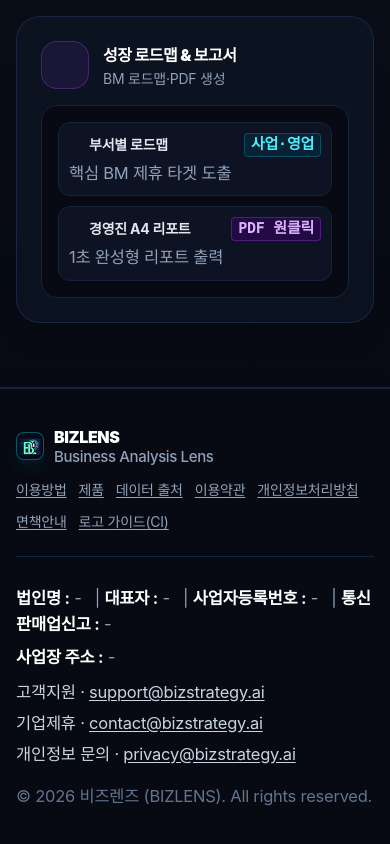
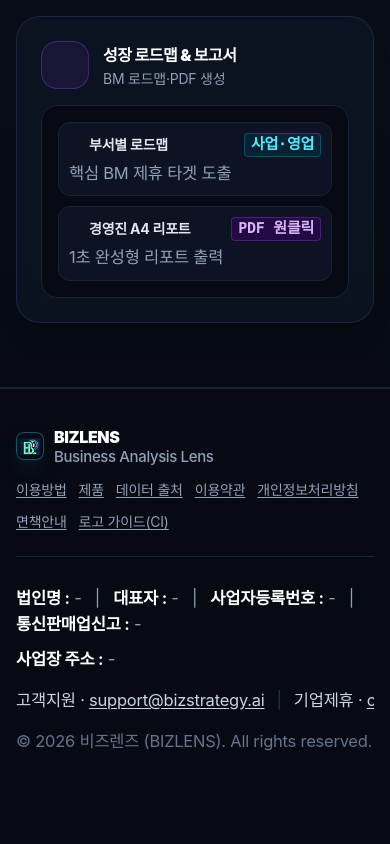
Before and after one commit to jamannim/benchmarking-dashboard, a React (Vite) app: page / in a window 390 px wide. Shown: the part 2866-3710 px from the top of the page. After the commit the page ends 3661 px from the top, so only its background shows below. Built offline with nearby package versions, Linux system fonts and the light colour scheme; no server answers; some icons are missing; a web font is replaced by a local one.

Commit message:
fix: Keep footer email addresses in single horizontal line and refine footer layout

```diff
--- a/src/components/common/MainFooter.tsx
+++ b/src/components/common/MainFooter.tsx
@@ -142,24 +142,27 @@ export const MainFooter: React.FC<MainFooterProps> = ({
         </div>
 
         {/* 2. 기업 정보 및 카피라이트 */}
-        <div className="grid grid-cols-1 md:grid-cols-2 gap-4 text-[11px] text-slate-400 leading-relaxed pt-1">
-          <div className="space-y-1">
-            <p className="text-slate-400">
-              <span className="text-white font-bold">법인명 :</span> - &nbsp; | <span className="text-white font-bold">대표자 :</span> - &nbsp; | <span className="text-white font-bold">사업자등록번호 :</span> - &nbsp; | <span className="text-white font-bold">통신판매업신고 :</span> -
-            </p>
-            <p className="text-slate-400 pt-0.5">
-              <span className="text-white font-bold">사업장 주소 :</span> -
-            </p>
-            <div className="pt-1 text-slate-300 flex flex-wrap items-center gap-x-3 gap-y-1">
+        <div className="space-y-2 text-[11px] text-slate-400 leading-relaxed pt-1">
+          {/* 사업자 등록 정보 */}
+          <p className="text-slate-400">
+            <span className="text-white font-bold">법인명 :</span> - &nbsp; | &nbsp; <span className="text-white font-bold">대표자 :</span> - &nbsp; | &nbsp; <span className="text-white font-bold">사업자등록번호 :</span> - &nbsp; | &nbsp; <span className="text-white font-bold">통신판매업신고 :</span> -
+          </p>
+          {/* 사업장 주소 */}
+          <p className="text-slate-400">
+            <span className="text-white font-bold">사업장 주소 :</span> -
+          </p>
+          {/* 이메일 주소 (가로 한 줄 표시) & 카피라이트 */}
+          <div className="flex flex-col lg:flex-row lg:items-center justify-between gap-3 pt-1">
+            <div className="text-slate-300 flex items-center gap-x-3 whitespace-nowrap overflow-x-auto scrollbar-none py-0.5">
               <span>고객지원 · <a href="mailto:support@bizstrategy.ai" className="hover:text-white underline underline-offset-2">support@bizstrategy.ai</a></span>
-              <span className="text-dark-700 hidden sm:inline">|</span>
+              <span className="text-dark-700">|</span>
               <span>기업제휴 · <a href="mailto:contact@bizstrategy.ai" className="hover:text-white underline underline-offset-2">contact@bizstrategy.ai</a></span>
-              <span className="text-dark-700 hidden sm:inline">|</span>
+              <span className="text-dark-700">|</span>
               <span>개인정보 문의 · <a href="mailto:privacy@bizstrategy.ai" className="hover:text-white underline underline-offset-2">privacy@bizstrategy.ai</a></span>
             </div>
-          </div>
-          <div className="md:text-right flex flex-col justify-end">
-            <p className="text-slate-500">© 2026 비즈렌즈 (BIZLENS). All rights reserved.</p>
+            <p className="text-slate-500 text-left lg:text-right shrink-0 whitespace-nowrap">
+              © 2026 비즈렌즈 (BIZLENS). All rights reserved.
+            </p>
           </div>
         </div>
 
```
